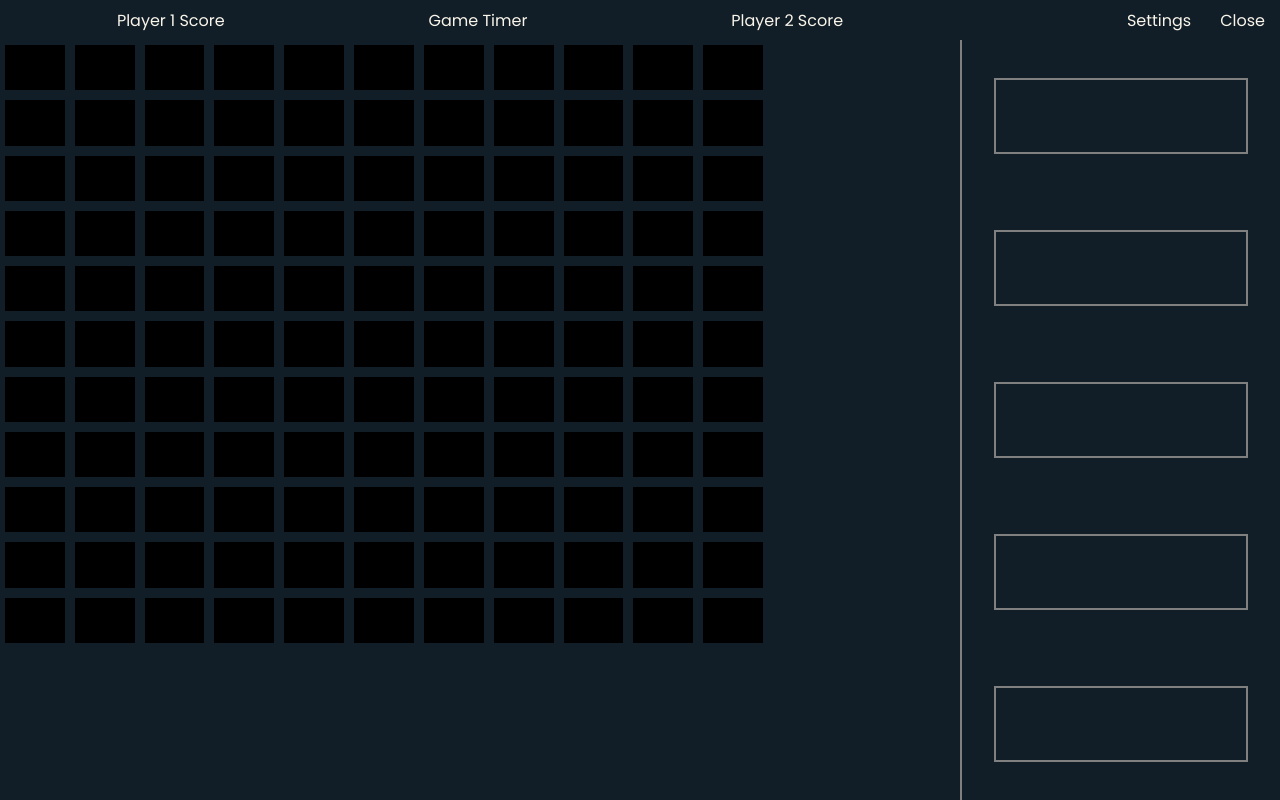
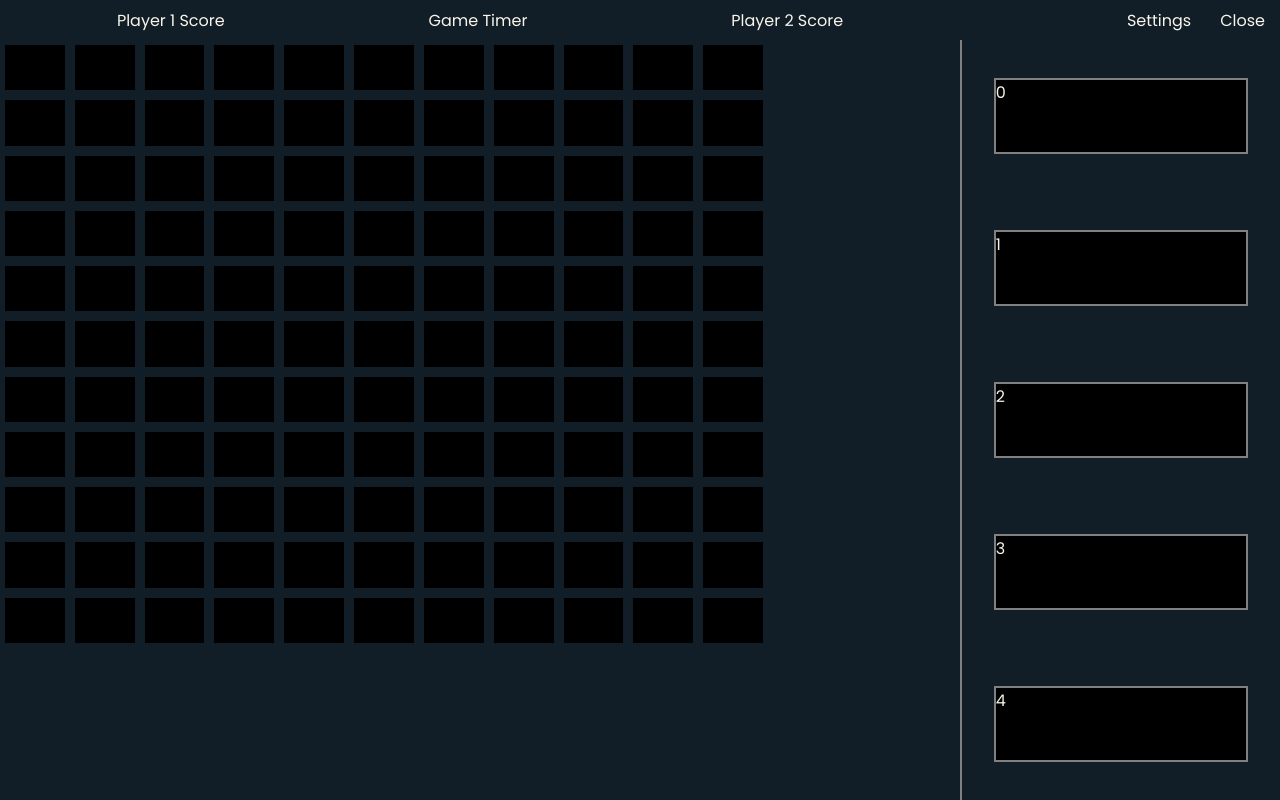
Before and after one commit to SeanDBon/battleships, a React (Create React App) app in the folder client/: page /game in a window 1280 px wide. Built offline with nearby package versions, Linux system fonts and the light colour scheme; no server answers.

Commit message:
update dragging to use custom impl instead of draggable directive

```diff
--- a/client/src/Game.css
+++ b/client/src/Game.css
@@ -59,7 +59,7 @@
     border-left: 2px gray solid;
 }
 
-.boat {
+.ship {
     width: 80%;
     min-height: 10%;
     border: 2px;
--- a/client/src/components/Boat.tsx
+++ /dev/null
@@ -1,8 +0,0 @@
-const Boat = () => {
-    return(
-        <div draggable className='boat'>
-        </div>
-    )
-}
-
-export default Boat
--- a/client/src/components/GameBoatBar.tsx
+++ b/client/src/components/GameBoatBar.tsx
@@ -1,16 +1,79 @@
-import Boat from "./Boat"
+import { useState } from "react"
+import Ship from "./Ship"
+
+type Ship = {
+    name: string,
+    isDestroyed: boolean,
+    length: number,
+    direction: number,
+    part1: ShipPart,
+    part2: ShipPart
+    part3?: ShipPart,
+    part4?: ShipPart,
+    part5?: ShipPart,
+}
+
+type ShipPart = {
+    posX: number,
+    posY: number,
+    isHit: boolean,
+    hitBy?: Attack,
+}
+
+enum Attack {
+    MISSLE = "MISSLE",
+    TORPEDO = "TORPEDO",
+}
+
+const getShips = () => {
+    const ships: any = {}
+    for (let i = 0; i < 5; i++) {
+        let current = {
+            name: i.toString(),
+            isDestroyed: false,
+            length: 2,
+            direction: 0,
+            part1: {
+                posX: -1,
+                posY: -1,
+                isHit: false
+            },
+            part2: {
+                posX: -1,
+                posY: -1,
+                isHit: false
+            }
+        }
+        ships[current.name] = current
+    }
+    return ships
+}
 
 const GameBoatBar = () => {
+    const [ships, setShips] = useState(getShips())
+
+    const rotateShip = (shipName: string) => {
+        let current = ships[shipName]
+        if (current.direction === 3) {
+            current.direction = 0
+        } else {
+            current.direction++
+        }
+
+        setShips((prev: any) => ({
+            ...prev,
+            shipName: current
+           }))
+    }
+
     return(
-        <>
         <div className="gameBar">
-            <Boat/>
-            <Boat/>
-            <Boat/>
-            <Boat/>
-            <Boat/>
+            <Ship ship={ships[0]} rotateShip={rotateShip}/>
+            <Ship ship={ships[1]} rotateShip={rotateShip}/>
+            <Ship ship={ships[2]} rotateShip={rotateShip}/>
+            <Ship ship={ships[3]} rotateShip={rotateShip}/>
+            <Ship ship={ships[4]} rotateShip={rotateShip}/>
         </div>
-        </>
     )
 }
 
--- /dev/null
+++ b/client/src/components/Ship.tsx
@@ -0,0 +1,65 @@
+import { useState } from "react"
+
+const Ship = ({ship, rotateShip}: any) => {
+    const [isMoving, setIsMoving] = useState(false)
+    const [left, setLeft] = useState(0)
+    const [top, setTop] = useState(0)
+    const [offsetX, setOffsetX] = useState(0)
+    const [offsetY, setOffsetY] = useState(0)
+    const [backgroundColor, setBackgroundColor] = useState('black')
+
+    const direction = 'rotate(' + ship.direction * 90 +  'deg)';
+
+    const style = {
+        position: 'relative' as 'relative',
+        transform: direction,
+        backgroundColor,
+        left,
+        top,
+    }
+
+    const handleMouseDown = (e: any) => {
+        setIsMoving(true)
+        setOffsetX(e.clientX - offsetX)
+        setOffsetY(e.clientY - offsetY)
+        setBackgroundColor('green')
+    }
+
+    const handleMouseUp = (e: any) => {
+        if (!isMoving) return
+        setIsMoving(false)
+        setOffsetX(e.clientX - offsetX)
+        setOffsetY(e.clientY - offsetY)
+        setBackgroundColor('black')
+    }
+
+    const handleDrag = (e: any) => {
+        if (!isMoving) return
+
+        setLeft(e.clientX - offsetX)
+        setTop(e.clientY - offsetY)
+    }
+
+    const handleKeyPress = (e: any) => {
+        if (!isMoving || e.key !== "r") return
+
+        rotateShip(ship.name)
+    }
+
+
+    return(
+        <div
+            onMouseDown={(e) => handleMouseDown(e)}
+            onMouseUp={(e) => handleMouseUp(e)}
+            onMouseMove={(e) => handleDrag(e)}
+            onMouseLeave={(e) => handleMouseUp(e)}
+            onKeyDown={(e) => handleKeyPress(e)}
+            style={style}
+            tabIndex={0}
+            className='ship'>
+                {ship.name}
+        </div>
+    )
+}
+
+export default Ship
```
